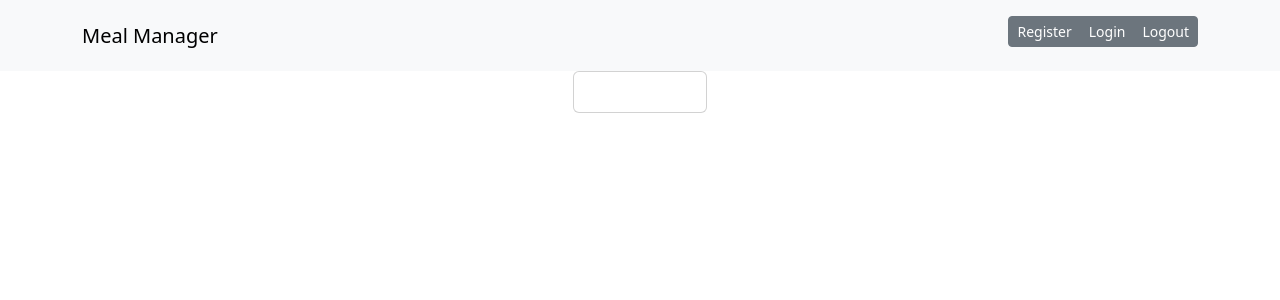
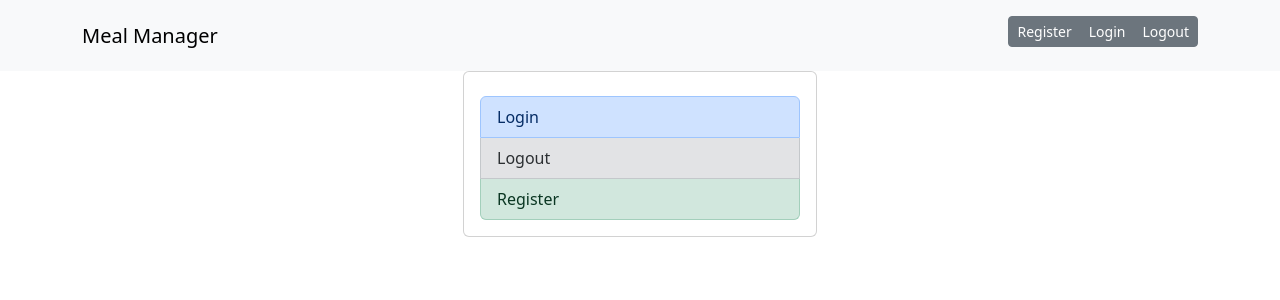
Before and after one commit to Defender007/frontend, a React (Create React App) app: page / in a window 1280 px wide. Shown: the top 300 px of the page. Built offline with nearby package versions, Linux system fonts and the light colour scheme.

Commit message:
added a placeholder component to Home page

```diff
--- /dev/null
+++ b/src/components/HomeLinks.jsx
@@ -0,0 +1,14 @@
+import React from 'react'
+import ListGroup from 'react-bootstrap/ListGroup';
+
+function HomeLinks() {
+  return (
+    <ListGroup as="ul" style={{width:"20em"}}>
+      <ListGroup.Item variant='primary'>Login</ListGroup.Item>
+      <ListGroup.Item variant='secondary'>Logout</ListGroup.Item>
+      <ListGroup.Item variant='success'>Register</ListGroup.Item>
+    </ListGroup>
+  );
+}
+
+export default HomeLinks;
--- a/src/pages/Home.jsx
+++ b/src/pages/Home.jsx
@@ -1,9 +1,13 @@
 import React, { useState, useEffect } from "react";
-import CenterCardLayout from '../components/CenterCardLayout'
+import CenterCardLayout from "../components/CenterCardLayout";
+import HomeLinks from "../components/HomeLinks";
 
 const Home = (props) => {
-
-  return <CenterCardLayout/>
+  return (
+    <CenterCardLayout>
+      <HomeLinks />
+    </CenterCardLayout>
+  );
 };
 
 export default Home;
```
